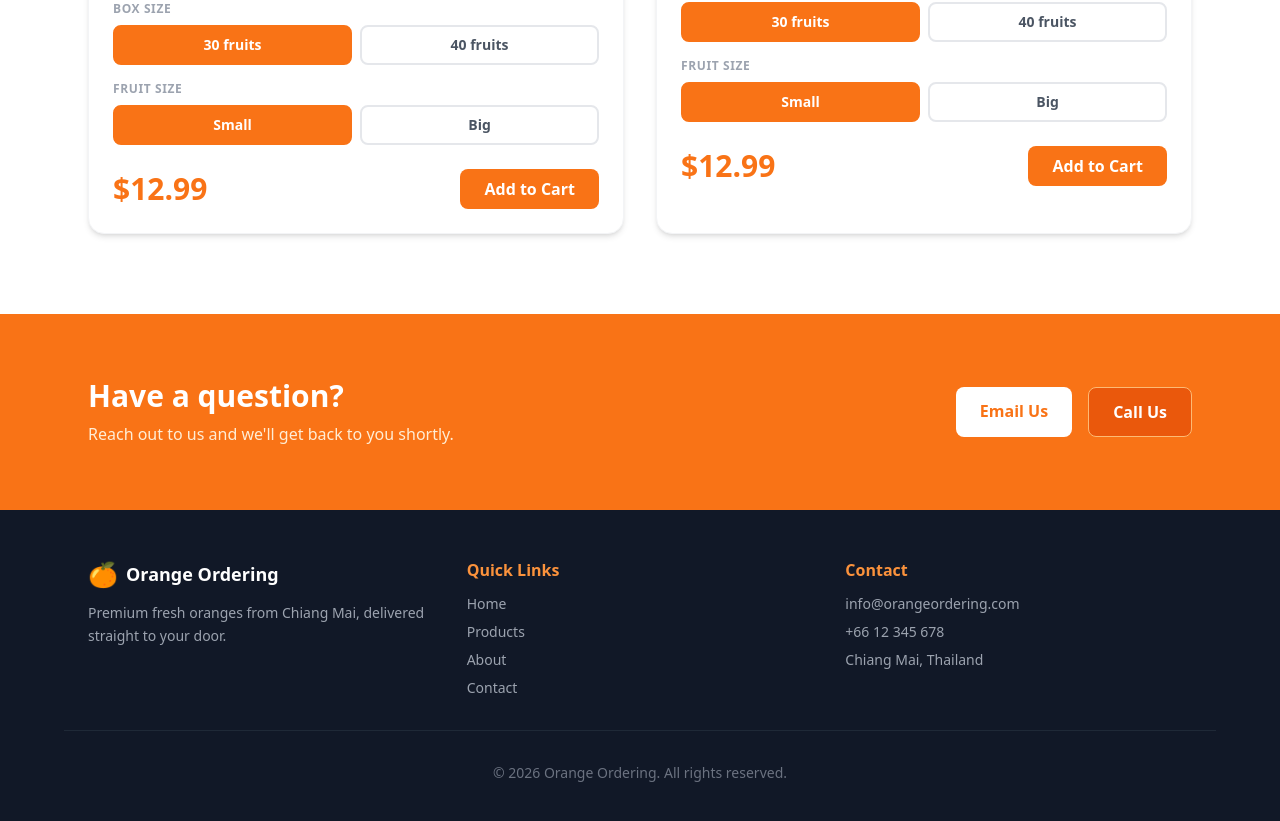
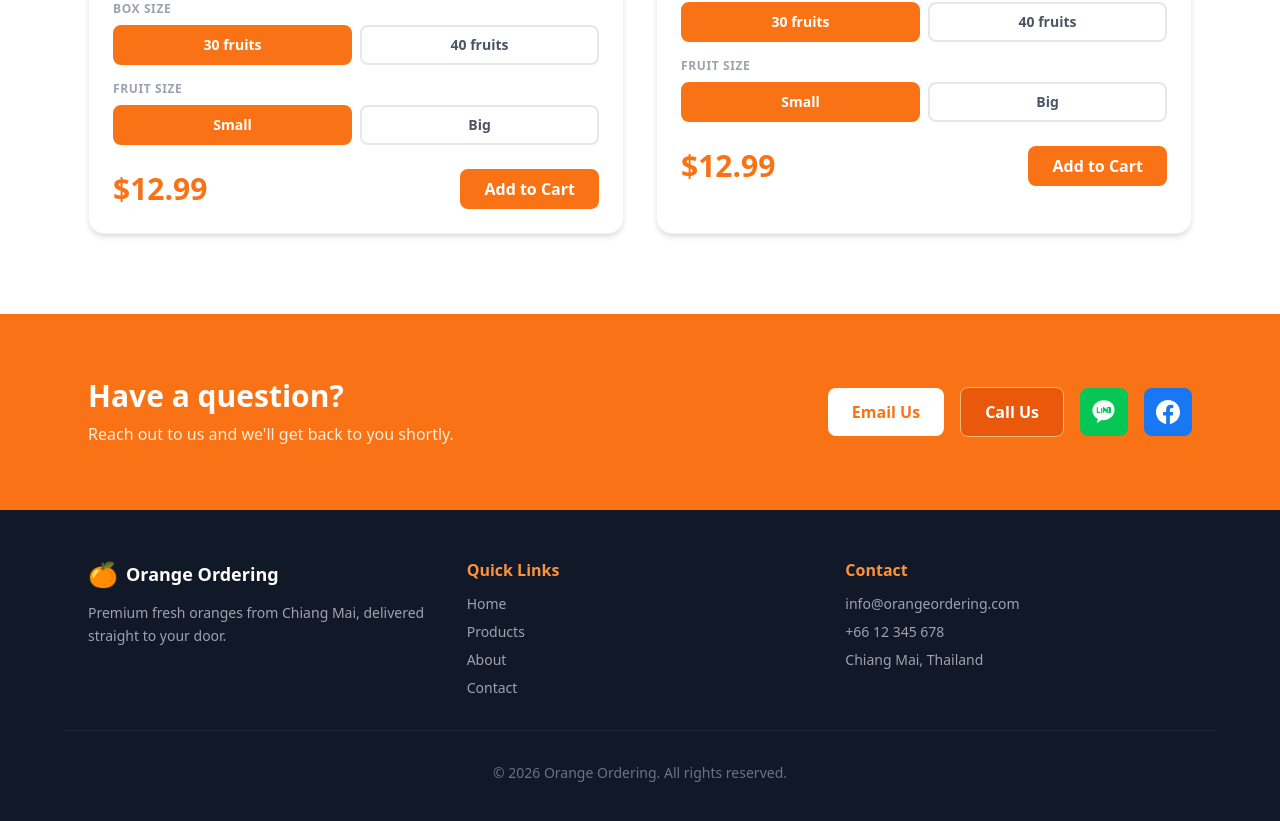
Before and after one commit to UltraButterMan/orange-ordering, a React (Create React App) app in the folder frontend/: page / in a window 1280 px wide. Shown: the part 1722-2543 px from the top of the page. Built offline with nearby package versions, Linux system fonts and the light colour scheme.

Commit message:
Add Line and Facebook icon buttons to contact section

```diff
--- a/frontend/src/App.js
+++ b/frontend/src/App.js
@@ -288,12 +288,24 @@ export default function App() {
             <h2 className="text-3xl font-extrabold mb-2">Have a question?</h2>
             <p className="text-orange-100">Reach out to us and we'll get back to you shortly.</p>
           </div>
-          <div className="flex gap-4 flex-wrap">
+          <div className="flex gap-4 flex-wrap items-center">
             <a href="mailto:info@orangeordering.com" className="bg-white text-orange-500 font-bold px-6 py-3 rounded-lg hover:bg-orange-50 transition">
               Email Us
             </a>
             <a href="tel:+6612345678" className="bg-orange-600 text-white font-bold px-6 py-3 rounded-lg hover:bg-orange-700 transition border border-orange-300">
               Call Us
+            </a>
+            {/* Line */}
+            <a href="#" className="bg-[#06C755] text-white w-12 h-12 rounded-lg flex items-center justify-center hover:opacity-90 transition" title="Line">
+              <svg viewBox="0 0 48 48" fill="white" className="w-7 h-7">
+                <path d="M24 4C12.95 4 4 11.82 4 21.5c0 6.04 3.74 11.36 9.38 14.6-.4 1.48-1.46 5.36-1.67 6.2-.27 1.06.39 1.05 .82.76.34-.22 5.39-3.66 7.57-5.14.62.09 1.26.14 1.9.14 11.05 0 20-7.82 20-17.5S35.05 4 24 4zM16.5 25.5h-4a1 1 0 0 1-1-1v-8a1 1 0 0 1 2 0v7h3a1 1 0 0 1 0 2zm4.5 0a1 1 0 0 1-2 0v-8a1 1 0 0 1 2 0v8zm8.5 0a1 1 0 0 1-.67-.26l-4.5-4v3.26a1 1 0 0 1-2 0v-8a1 1 0 0 1 1.67-.74l4.5 4V16.5a1 1 0 0 1 2 0v8a1 1 0 0 1-1 1zm5.5 0h-4a1 1 0 0 1 0-2h1.5v-2H31a1 1 0 0 1 0-2h1.5v-2H31a1 1 0 0 1 0-2h4a1 1 0 0 1 1 1v8a1 1 0 0 1-1 1z"/>
+              </svg>
+            </a>
+            {/* Facebook */}
+            <a href="#" className="bg-[#1877F2] text-white w-12 h-12 rounded-lg flex items-center justify-center hover:opacity-90 transition" title="Facebook">
+              <svg viewBox="0 0 24 24" fill="white" className="w-6 h-6">
+                <path d="M24 12.073C24 5.404 18.629 0 12 0S0 5.404 0 12.073C0 18.1 4.388 23.094 10.125 24v-8.437H7.078v-3.49h3.047V9.41c0-3.025 1.792-4.697 4.533-4.697 1.312 0 2.686.236 2.686.236v2.97h-1.513c-1.491 0-1.956.93-1.956 1.886v2.268h3.328l-.532 3.49h-2.796V24C19.612 23.094 24 18.1 24 12.073z"/>
+              </svg>
             </a>
           </div>
         </div>
```
